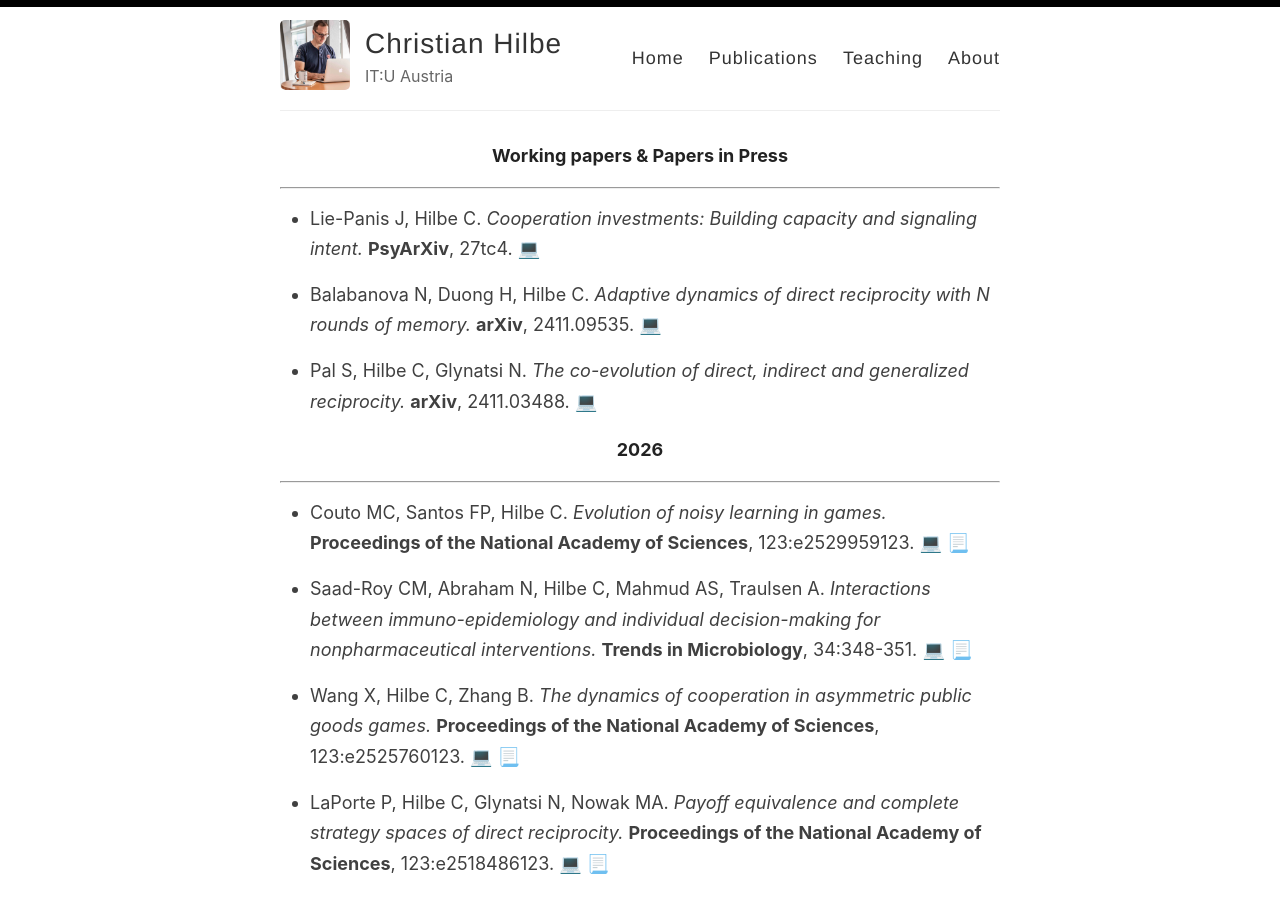
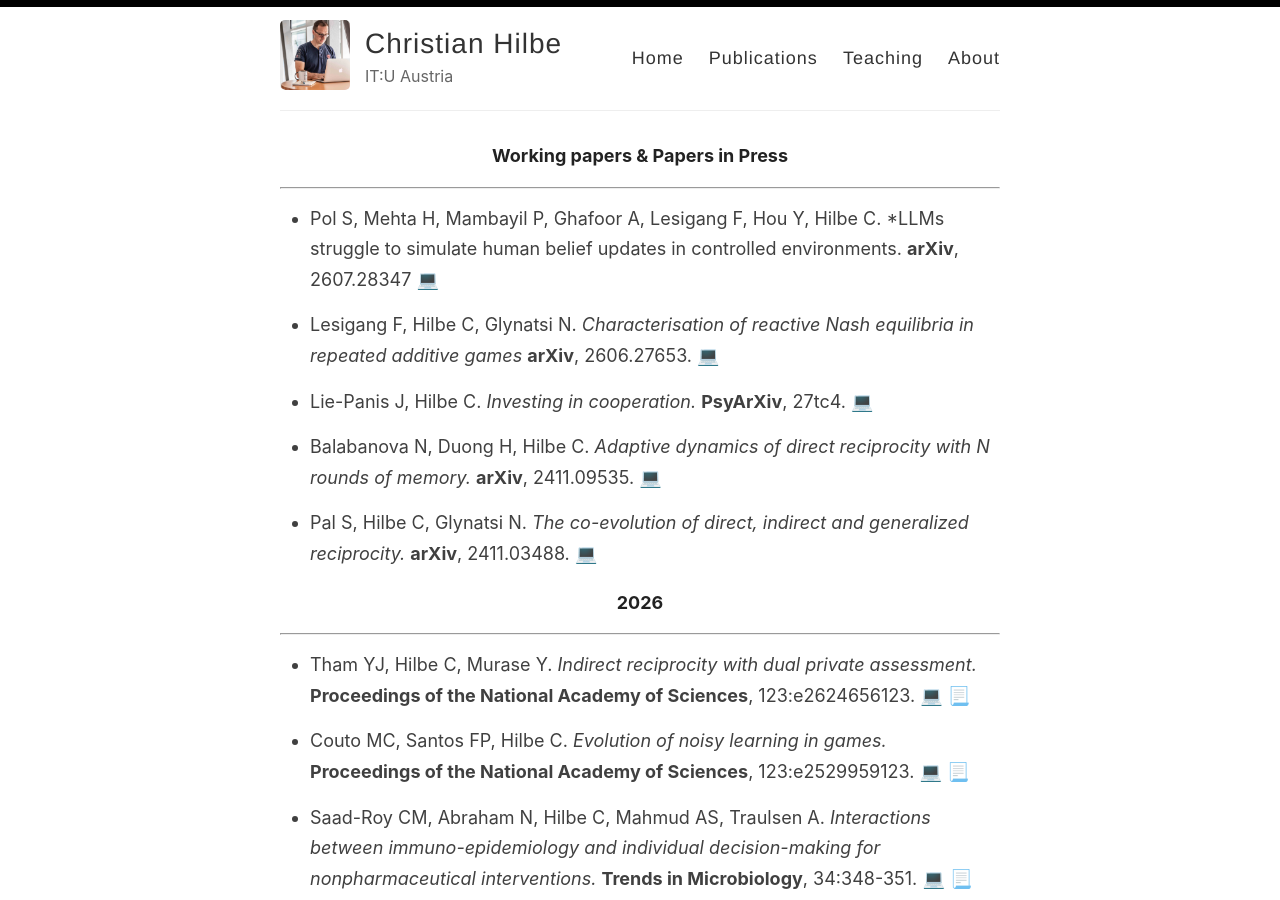
Before and after one commit to christian-hilbe/christian-hilbe.github.io, a Jekyll site: the page built from _pages/publications.md, in a window 1280 px wide and 900 px high. Built offline with Jekyll 4.4.1, drawn with Linux system fonts in a browser that asks for light colours.

Commit message:
CH: Updating publications: Tham et al

```diff
--- a/_pages/publications.md
+++ b/_pages/publications.md
@@ -10,8 +10,18 @@ permalink: /publications/
 
 ---
 
+ - Pol S, Mehta H, Mambayil P, Ghafoor A, Lesigang F, Hou Y, Hilbe C.
+ *LLMs struggle to simulate human belief updates in controlled environments.
+ **arXiv**, 2607.28347
+  [💻](https://arxiv.org/abs/2607.28347)
+
+- Lesigang F, Hilbe C, Glynatsi N.
+*Characterisation of reactive Nash equilibria in repeated additive games*
+**arXiv**, 2606.27653.
+ [💻](https://arxiv.org/abs/2606.27653)
+
 - Lie-Panis J, Hilbe C.
-*Cooperation investments: Building capacity and signaling intent.*
+*Investing in cooperation.*
 **PsyArXiv**, 27tc4.
  [💻](https://osf.io/27tc4)
 
@@ -31,12 +41,17 @@ permalink: /publications/
 
 ---
 
+- Tham YJ, Hilbe C, Murase Y.
+*Indirect reciprocity with dual private assessment.*
+**Proceedings of the National Academy of Sciences**, 123:e2624656123.
+[💻](https://www.pnas.org/doi/10.1073/pnas.2624656123)
+[📃](../files/2026_tham_pnas.pdf)
+
 - Couto MC, Santos FP, Hilbe C.
 *Evolution of noisy learning in games.*
 **Proceedings of the National Academy of Sciences**, 123:e2529959123.
 [💻](https://www.pnas.org/doi/10.1073/pnas.2529959123)
 [📃](../files/2026_couto_pnas.pdf)
-
 
 - Saad-Roy CM, Abraham N, Hilbe C, Mahmud AS, Traulsen A.
 *Interactions between immuno-epidemiology and individual decision-making for nonpharmaceutical interventions.*
```
Also changed, not shown: 1 other file.
